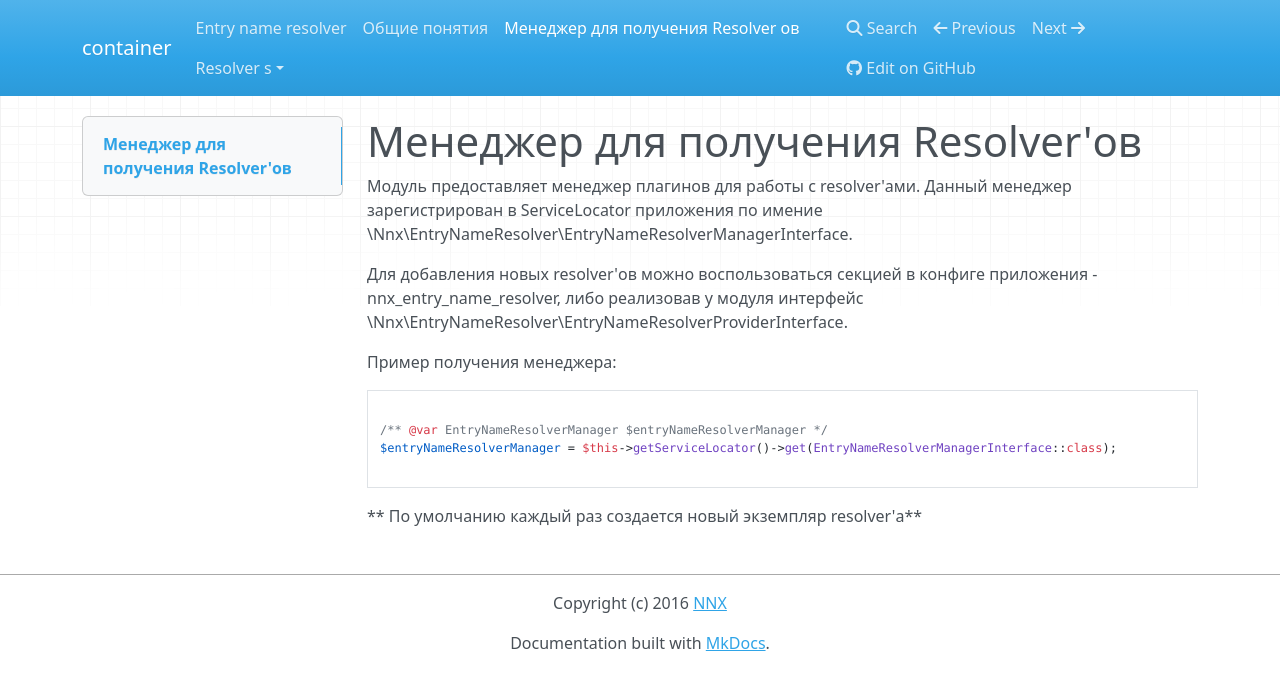
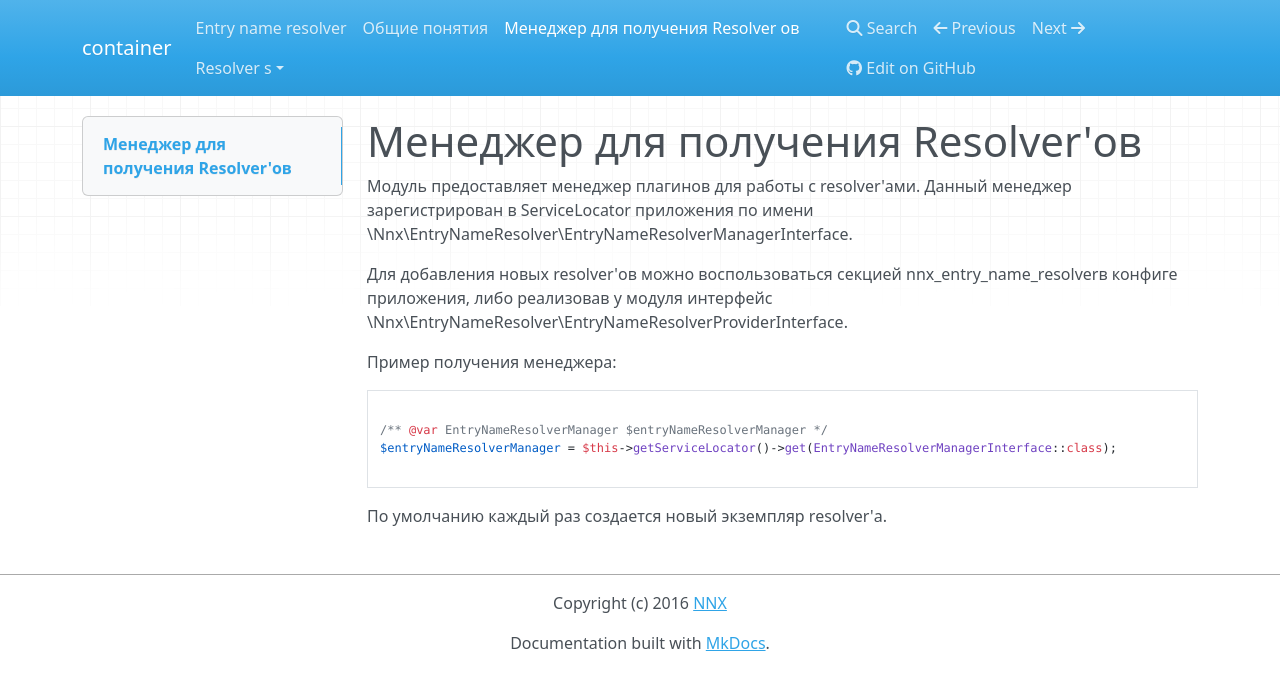
Before and after one commit to nnx-framework/entry-name-resolver, an MkDocs documentation site: the page built from doc/book/ru/entry-name-resolver-manager.md, in a window 1280 px wide. Shown: the top 690 px of the page. Built offline with MkDocs 1.6.1, drawn with Linux system fonts in a browser that asks for light colours; nearby versions of some CDN libraries; old or Windows-style settings are respelled for this version of MkDocs.

Commit message:
Update entry-name-resolver-manager.md

````diff
--- a/doc/book/ru/entry-name-resolver-manager.md
+++ b/doc/book/ru/entry-name-resolver-manager.md
@@ -1,10 +1,9 @@
 # Менеджер для получения Resolver'ов
 
 Модуль предоставляет менеджер плагинов для работы с resolver'ами. Данный менеджер зарегистрирован в ServiceLocator приложения
-по имение \Nnx\EntryNameResolver\EntryNameResolverManagerInterface.
+по имени \Nnx\EntryNameResolver\EntryNameResolverManagerInterface.
 
-Для добавления новых resolver'ов можно воспользоваться секцией в конфиге приложения - nnx_entry_name_resolver, либо
-реализовав у модуля интерфейс \Nnx\EntryNameResolver\EntryNameResolverProviderInterface.
+Для добавления новых resolver'ов можно воспользоваться секцией nnx_entry_name_resolverв конфиге приложения, либо реализовав у модуля интерфейс \Nnx\EntryNameResolver\EntryNameResolverProviderInterface.
 
 Пример получения менеджера:
 
@@ -15,4 +14,4 @@ $entryNameResolverManager = $this->getServiceLocator()->get(EntryNameResolverMan
 
 ```
 
-** По умолчанию каждый раз создается новый экземпляр resolver'а**
+По умолчанию каждый раз создается новый экземпляр resolver'а.
````
